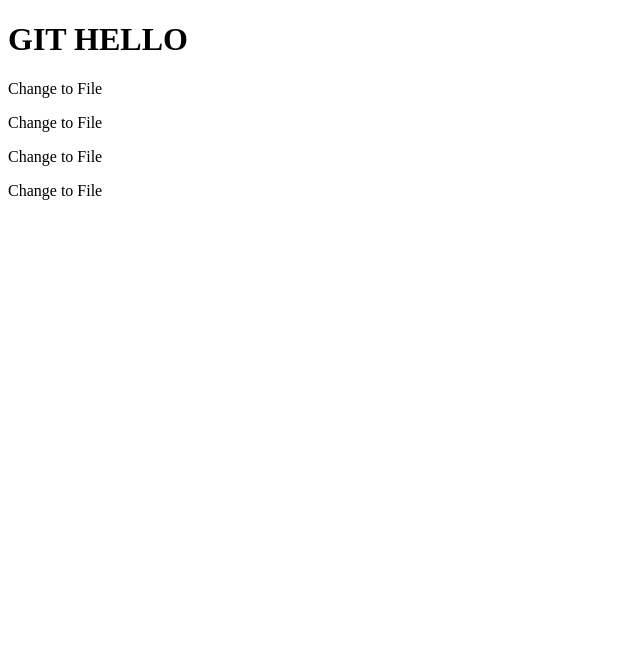
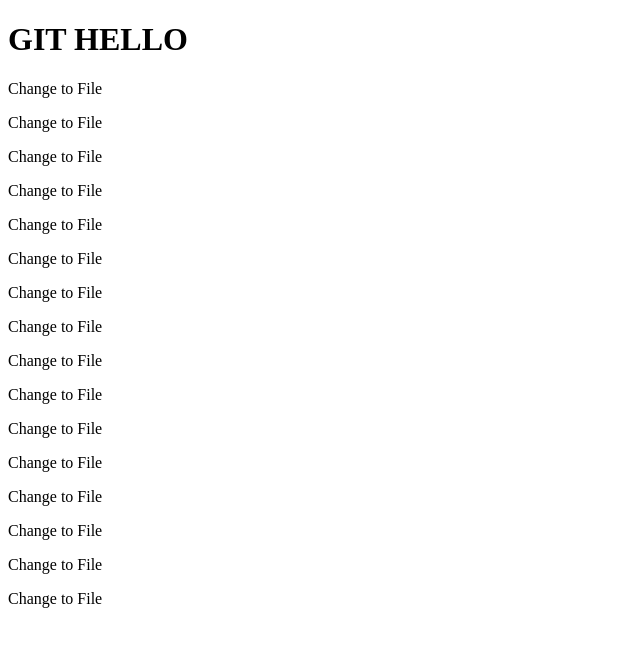
Before and after one commit to Jelbert888/site, a plain HTML site: page index.html in a window 1280 px wide. Shown: the whole page, without its empty margins (0-640 px from the left). Drawn offline with Linux system fonts and the light colour scheme.

Commit message:
two commit

```diff
--- a/index.html
+++ b/index.html
@@ -11,5 +11,17 @@
 	<p>Change to File</p>
 	<p>Change to File</p>
 	<p>Change to File</p>
+	<p>Change to File</p>
+	<p>Change to File</p>
+	<p>Change to File</p>
+	<p>Change to File</p>
+	<p>Change to File</p>
+	<p>Change to File</p>
+	<p>Change to File</p>
+	<p>Change to File</p>
+	<p>Change to File</p>
+	<p>Change to File</p>
+	<p>Change to File</p>
+	<p>Change to File</p>
 </body>
 </html>
```
